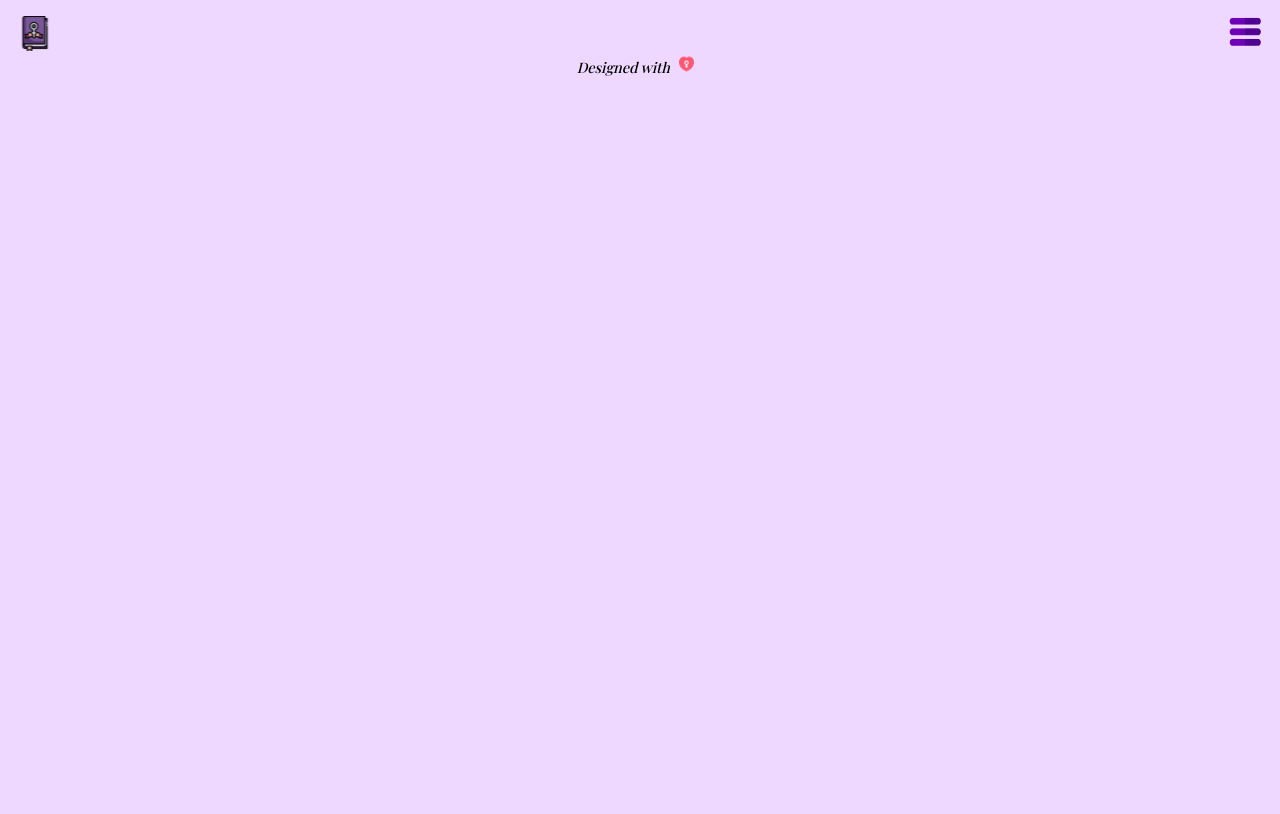
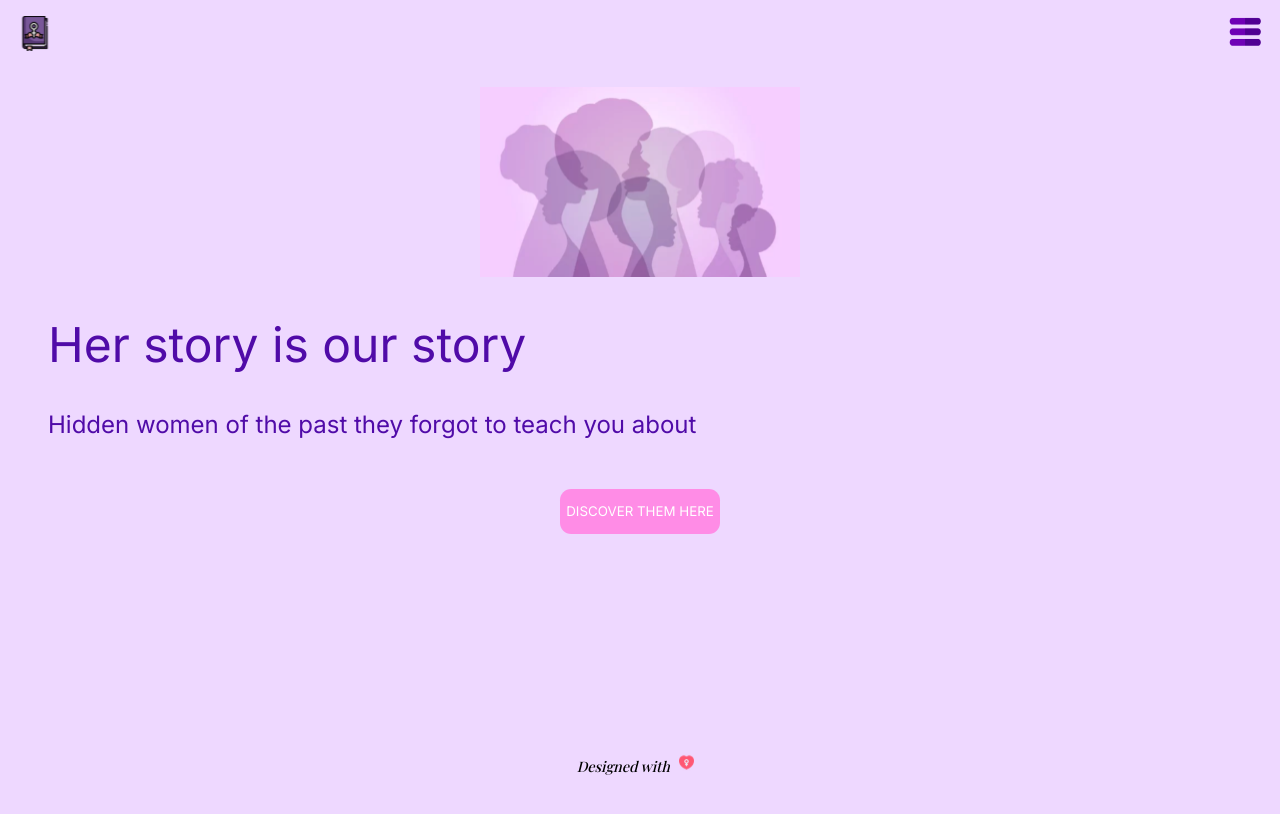
Before and after one commit to Ari-F90/HerLand-front, a React (Create React App) app: page / in a window 1280 px wide. Shown: the top 814 px of the page. Built offline with nearby package versions, Linux system fonts and the light colour scheme.

Commit message:
Last changes in home

```diff
--- a/src/core/app/app.tsx
+++ b/src/core/app/app.tsx
@@ -1,10 +1,12 @@
 import { Footer } from "../components/footer/footer";
 import { Header } from "../components/header/header";
+import { Homepage } from "../components/pages/homepage/homepage";
 
 function App() {
   return (
     <div className="container">
       <Header></Header>
+      <Homepage></Homepage>
       <Footer></Footer>
     </div>
   );
--- a/src/core/components/footer/footer.module.scss
+++ b/src/core/components/footer/footer.module.scss
@@ -6,6 +6,8 @@
   font-family: "Playfair Display", serif;
   margin-right: 0.5rem;
   font-size: 0.9rem;
+  height: 20vh;
+  margin-bottom: 2.8rem;
   &__icon {
     width: 1.1rem;
     height: 1.1rem;
--- /dev/null
+++ b/src/core/components/pages/homepage/homepage.module.scss
@@ -0,0 +1,53 @@
+.homepage {
+  height: 70vh;
+  &__first {
+    display: flex;
+    flex-direction: column;
+    align-items: center;
+  }
+  &__img {
+    margin-top: 2rem;
+    width: 20rem;
+  }
+  &__title {
+    font-size: 3rem;
+    color: rgb(80, 11, 168);
+    font-family: "Inter", serif;
+    justify-self: flex-start;
+    font-weight: 900px;
+    margin-top: 2rem;
+    margin-left: 3rem;
+    margin-right: 3rem;
+    line-height: 4rem;
+  }
+  &__text {
+    color: rgb(80, 11, 168);
+    font-family: "Inter", serif;
+    margin-top: 2rem;
+    margin-left: 3rem;
+    margin-right: 3rem;
+    line-height: 2rem;
+  }
+  &__second {
+    display: flex;
+    flex-direction: column;
+    align-content: flex-start;
+    font-size: 1.5rem;
+    font-weight: 100px;
+  }
+  &__button {
+    align-self: center;
+    margin-top: 3rem;
+    color: rgb(255, 255, 255);
+    font-family: "Inter";
+    background-color: rgb(255, 140, 230);
+    border: none;
+    border-radius: 0.7rem;
+    width: 10rem;
+    height: 2.8rem;
+    cursor: pointer;
+    padding: 0.3rem;
+  }
+  @media screen and (min-width: 400px) {
+  }
+}
--- /dev/null
+++ b/src/core/components/pages/homepage/homepage.tsx
@@ -0,0 +1,28 @@
+import styles from "./homepage.module.scss";
+
+export function Homepage() {
+  return (
+    <>
+      <section className={styles.homepage}>
+        <div className={styles.homepage__first}>
+          <div>
+            <img
+              className={styles.homepage__img}
+              src="../../../img/figures.svg"
+              alt="Women's shadow"
+            ></img>
+          </div>
+        </div>
+        <div className={styles.homepage__second}>
+          <div className={styles.homepage__title}>Her story is our story</div>
+          <p className={styles.homepage__text}>
+            Hidden women of the past they forgot to teach you about
+          </p>
+          <button className={styles.homepage__button}>
+            DISCOVER THEM HERE
+          </button>
+        </div>
+      </section>
+    </>
+  );
+}
```
Also changed, not shown: public/img/figures.svg (added), 1 other file (tests, documents, lock files or other folders).
